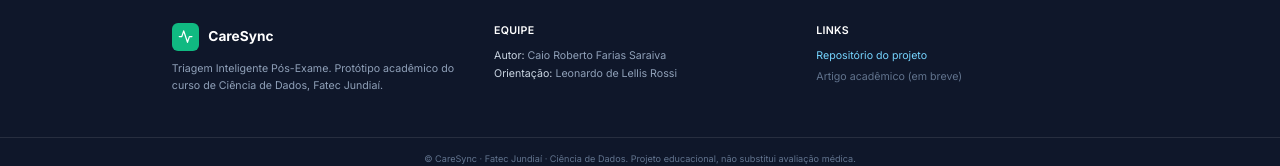
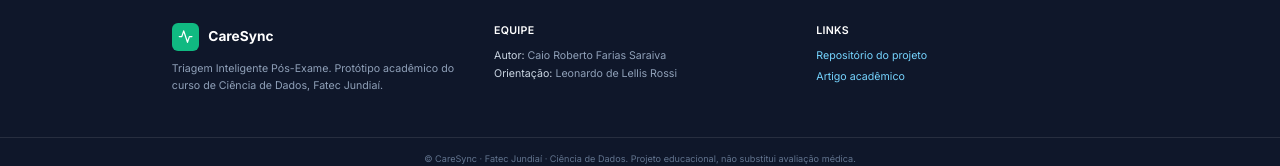
Before and after one commit to CSARAIVA06/caresync, a Next.js app: page / in a window 1280 px wide. Shown: the part 6830-6996 px from the top of the page. Built offline with nearby package versions, Linux system fonts and the light colour scheme; no server answers.

Commit message:
feat(site): link do artigo no rodapé e no README

```diff
--- a/app/site.config.js
+++ b/app/site.config.js
@@ -8,5 +8,5 @@ export const site = {
   advisors: ["Leonardo de Lellis Rossi"],
   repoUrl: "https://github.com/CSARAIVA06/caresync",
   // Preencha quando o artigo estiver publicado; enquanto for null aparece "em breve".
-  articleUrl: null,
+  articleUrl: "https://docs.google.com/document/d/19oNTGBU-E0Cj5yOpQhvgTSQfEZarA5vXmbHH8mtzhHg/view",
 };
```
Also changed, not shown: 1 other file (tests, documents, lock files or other folders).
